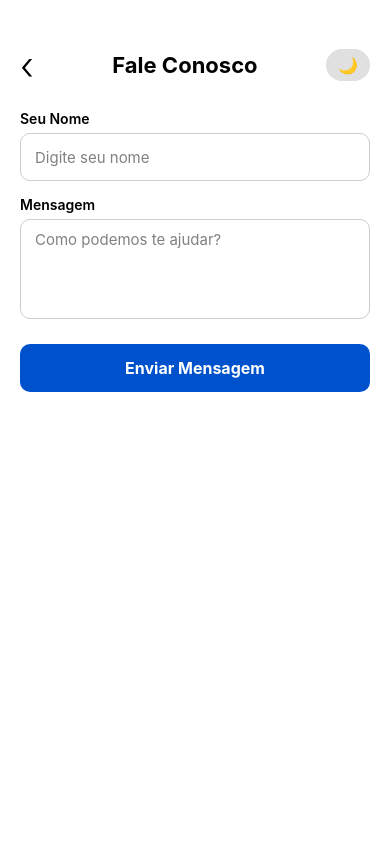
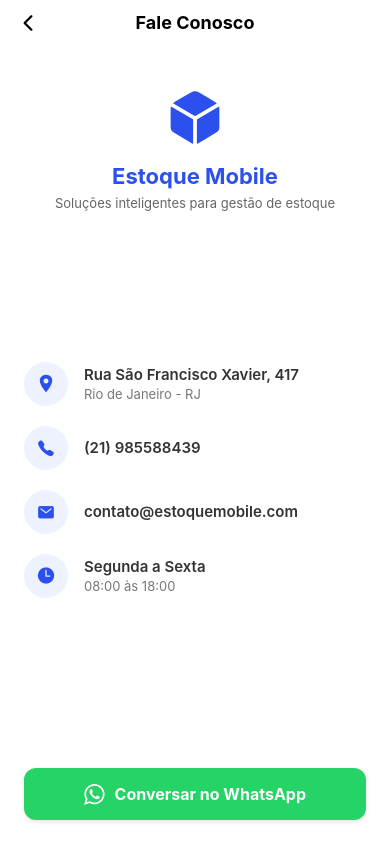
Before and after one commit to CarlosHenriiique021/Estoque_Mobile, a React Native app: screen /FaleConosco in a window 390 px wide. Built offline with nearby package versions, Linux system fonts and the light colour scheme.

Commit message:
Feito o layout de fale conosco

```diff
--- a/package.json
+++ b/package.json
@@ -19,7 +19,7 @@
     "react-dom": "19.1.0",
     "react-native": "0.81.5",
     "react-native-safe-area-context": "^5.8.0",
-    "react-native-screens": "^4.26.2",
+    "react-native-screens": "~4.16.0",
     "react-native-toast-message": "^2.4.0",
     "react-native-web": "^0.21.2",
     "react-toastify": "^11.1.0"
--- a/src/screens/FaleConosco/FaleConosco.js
+++ b/src/screens/FaleConosco/FaleConosco.js
@@ -1,132 +1,189 @@
-import React, { useState } from 'react';
-import { Text, View, TextInput, TouchableOpacity } from 'react-native';
-import { styles } from '../../styles/style';
-
-// 1. Import do Hook do Tema
-import { useTheme } from '../../contexts/ThemeContext';
+import React from 'react';
+import {
+  StyleSheet,
+  Text,
+  View,
+  TouchableOpacity,
+  SafeAreaView,
+  Linking
+} from 'react-native';
+import { Ionicons, FontAwesome } from '@expo/vector-icons';
 
 export default function FaleConosco({ navigation }) {
-    // 2. Resgate de isDark e toggleTheme do contexto
-    const { isDark, toggleTheme } = useTheme();
 
-    const [nome, setNome] = useState('');
-    const [mensagem, setMensagem] = useState('');
+  const handleOpenWhatsApp = () => {
+    const phoneNumber = '5521985588439';
+    const message = 'Olá! Gostaria de tirar algumas dúvidas.';
+    const url = `whatsapp://send?phone=${phoneNumber}&text=${encodeURIComponent(message)}`;
 
-    function enviarMensagem() {
-        if (!nome || !mensagem) {
-            alert('Preencha todos os campos antes de enviar!');
-            return;
-        }
+    Linking.canOpenURL(url).then((supported) => {
+      if (supported) {
+        Linking.openURL(url);
+      } else {
+        Linking.openURL(`https://api.whatsapp.com/send?phone=${phoneNumber}`);
+      }
+    });
+  };
 
-        alert('Sua mensagem foi enviada com sucesso! Entraremos em contato.');
-        setNome('');
-        setMensagem('');
-        navigation.goBack();
-    }
+  return (
+    <SafeAreaView style={styles.container}>
+      <View style={styles.header}>
+        <TouchableOpacity onPress={() => navigation.goBack()} style={styles.backButton}>
+          <Ionicons name="chevron-back" size={24} color="#000" />
+        </TouchableOpacity>
+        <Text style={styles.headerTitle}>Fale Conosco</Text>
+      </View>
 
-    return (
-        <View style={[
-            styles.viewPrincipal,
-            { backgroundColor: isDark ? '#121212' : '#FFFFFF', paddingHorizontal: 20 }
-        ]}>
+      <View style={styles.content}>
+        <View style={styles.logoSection}>
+          <View style={styles.iconBoxContainer}>
+            <Ionicons name="cube" size={60} color="#2B50ED" />
+          </View>
+          <Text style={styles.title}>Estoque Mobile</Text>
+          <Text style={styles.subtitle}>Soluções inteligentes para gestão de estoque</Text>
+        </View>
 
-            {/* CABEÇALHO COM BOTÃO VOLTAR E BOTÃO DE TEMA */}
-            <View style={{
-                flexDirection: 'row',
-                alignItems: 'center',
-                justifyContent: 'space-between',
-                width: '100%',
-                marginTop: 20,
-                marginBottom: 20,
-            }}>
-                <TouchableOpacity
-                    onPress={() => navigation.goBack()}
-                    style={{
-                        paddingRight: 10,
-                        paddingVertical: 5,
-                        zIndex: 10
-                    }}
-                >
-                    <Text style={[styles.setaVoltar, { color: isDark ? '#FFFFFF' : '#000000' }]}>
-                        ‹
-                    </Text>
-                </TouchableOpacity>
+        <View style={styles.infoSection}>
+          <View style={styles.infoRow}>
+            <View style={styles.iconCircle}>
+              <Ionicons name="location-sharp" size={20} color="#2B50ED" />
+            </View>
+            <View style={styles.infoTextContainer}>
+              <Text style={styles.infoTextBold}>Rua São Francisco Xavier, 417</Text>
+              <Text style={styles.infoTextSub}>Rio de Janeiro - RJ</Text>
+            </View>
+          </View>
 
-                <Text style={[
-                    styles.textoCadastro,
-                    { color: isDark ? '#FFFFFF' : '#000000', flex: 1, textAlign: 'center' }
-                ]}>
-                    Fale Conosco
-                </Text>
+          <View style={styles.infoRow}>
+            <View style={styles.iconCircle}>
+              <Ionicons name="call" size={18} color="#2B50ED" />
+            </View>
+            <Text style={styles.infoTextBold}>(21) 985588439</Text>
+          </View>
 
-                {/* BOTÃO DE TEMA (SOL / LUA) */}
-                <TouchableOpacity
-                    onPress={toggleTheme}
-                    style={{
-                        paddingVertical: 6,
-                        paddingHorizontal: 12,
-                        borderRadius: 16,
-                        backgroundColor: isDark ? '#2C2C2C' : '#E0E0E0',
-                        zIndex: 10
-                    }}
-                >
-                    <Text style={{ fontSize: 16 }}>
-                        {isDark ? '☀️' : '🌙'}
-                    </Text>
-                </TouchableOpacity>
+          <View style={styles.infoRow}>
+            <View style={styles.iconCircle}>
+              <Ionicons name="mail" size={18} color="#2B50ED" />
             </View>
+            <Text style={styles.infoTextBold}>contato@estoquemobile.com</Text>
+          </View>
 
-            {/* FORMULÁRIO */}
-            <Text style={[styles.texto, { color: isDark ? '#FFFFFF' : '#000000' }]}>
-                Seu Nome
-            </Text>
-            <TextInput
-                style={[
-                    styles.textoLogin1,
-                    {
-                        color: isDark ? '#FFFFFF' : '#000000',
-                        borderColor: isDark ? '#444444' : '#CCCCCC',
-                        backgroundColor: isDark ? '#1E1E1E' : '#FFFFFF'
-                    }
-                ]}
-                placeholder="Digite seu nome"
-                placeholderTextColor={isDark ? '#888888' : 'gray'}
-                value={nome}
-                onChangeText={setNome}
-            />
+          <View style={styles.infoRow}>
+            <View style={styles.iconCircle}>
+              <Ionicons name="time" size={20} color="#2B50ED" />
+            </View>
+            <View style={styles.infoTextContainer}>
+              <Text style={styles.infoTextBold}>Segunda a Sexta</Text>
+              <Text style={styles.infoTextSub}>08:00 às 18:00</Text>
+            </View>
+          </View>
+        </View>
 
-            <Text style={[styles.texto, { color: isDark ? '#FFFFFF' : '#000000' }]}>
-                Mensagem
-            </Text>
-            <TextInput
-                style={[
-                    styles.textoLogin1,
-                    {
-                        height: 100,
-                        textAlignVertical: 'top',
-                        paddingTop: 10,
-                        color: isDark ? '#FFFFFF' : '#000000',
-                        borderColor: isDark ? '#444444' : '#CCCCCC',
-                        backgroundColor: isDark ? '#1E1E1E' : '#FFFFFF'
-                    }
-                ]}
-                placeholder="Como podemos te ajudar?"
-                placeholderTextColor={isDark ? '#888888' : 'gray'}
-                multiline={true}
-                numberOfLines={4}
-                value={mensagem}
-                onChangeText={setMensagem}
-            />
+        <TouchableOpacity style={styles.whatsappButton} onPress={handleOpenWhatsApp}>
+          <FontAwesome name="whatsapp" size={24} color="#FFF" style={styles.whatsappIcon} />
+          <Text style={styles.whatsappButtonText}>Conversar no WhatsApp</Text>
+        </TouchableOpacity>
+      </View>
+    </SafeAreaView>
+  );
+}
 
-            <TouchableOpacity
-                onPress={enviarMensagem}
-                style={styles.button}
-            >
-                <Text style={styles.textoButton}>
-                    Enviar Mensagem
-                </Text>
-            </TouchableOpacity>
-
-        </View>
-    );
-}
+const styles = StyleSheet.create({
+  container: {
+    flex: 1,
+    backgroundColor: '#FFFFFF',
+  },
+  header: {
+    flexDirection: 'row',
+    alignItems: 'center',
+    justifyContent: 'center',
+    paddingHorizontal: 16,
+    paddingVertical: 12,
+    position: 'relative',
+  },
+  backButton: {
+    position: 'absolute',
+    left: 16,
+  },
+  headerTitle: {
+    fontSize: 18,
+    fontWeight: 'bold',
+    color: '#000',
+  },
+  content: {
+    flex: 1,
+    paddingHorizontal: 24,
+    justifyContent: 'space-between',
+    paddingBottom: 24,
+    paddingTop: 20,
+  },
+  logoSection: {
+    alignItems: 'center',
+    marginTop: 20,
+  },
+  iconBoxContainer: {
+    marginBottom: 12,
+  },
+  title: {
+    fontSize: 22,
+    fontWeight: 'bold',
+    color: '#2B50ED',
+    marginBottom: 6,
+  },
+  subtitle: {
+    fontSize: 13,
+    color: '#666666',
+    textAlign: 'center',
+  },
+  infoSection: {
+    marginVertical: 20,
+  },
+  infoRow: {
+    flexDirection: 'row',
+    alignItems: 'center',
+    marginBottom: 20,
+  },
+  iconCircle: {
+    width: 44,
+    height: 44,
+    borderRadius: 22,
+    backgroundColor: '#EEF2FF',
+    justifyContent: 'center',
+    alignItems: 'center',
+    marginRight: 16,
+  },
+  infoTextContainer: {
+    justifyContent: 'center',
+  },
+  infoTextBold: {
+    fontSize: 15,
+    fontWeight: '600',
+    color: '#333333',
+  },
+  infoTextSub: {
+    fontSize: 13,
+    color: '#777777',
+    marginTop: 2,
+  },
+  whatsappButton: {
+    backgroundColor: '#25D366',
+    flexDirection: 'row',
+    height: 52,
+    borderRadius: 12,
+    justifyContent: 'center',
+    alignItems: 'center',
+    elevation: 2,
+    shadowColor: '#000',
+    shadowOffset: { width: 0, height: 2 },
+    shadowOpacity: 0.1,
+    shadowRadius: 4,
+  },
+  whatsappIcon: {
+    marginRight: 10,
+  },
+  whatsappButtonText: {
+    color: '#FFFFFF',
+    fontSize: 16,
+    fontWeight: 'bold',
+  },
+});
```
Also changed, not shown: 1 other file (tests, documents, lock files or other folders).
